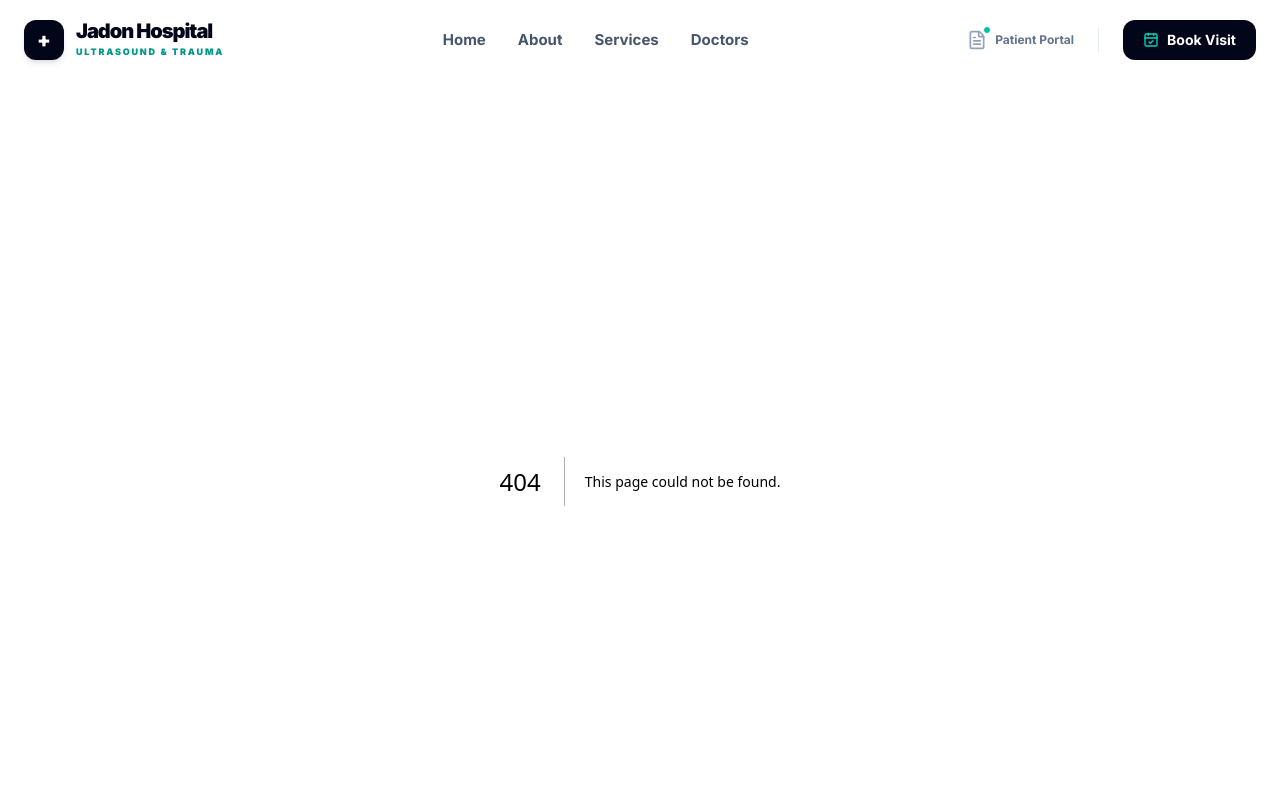
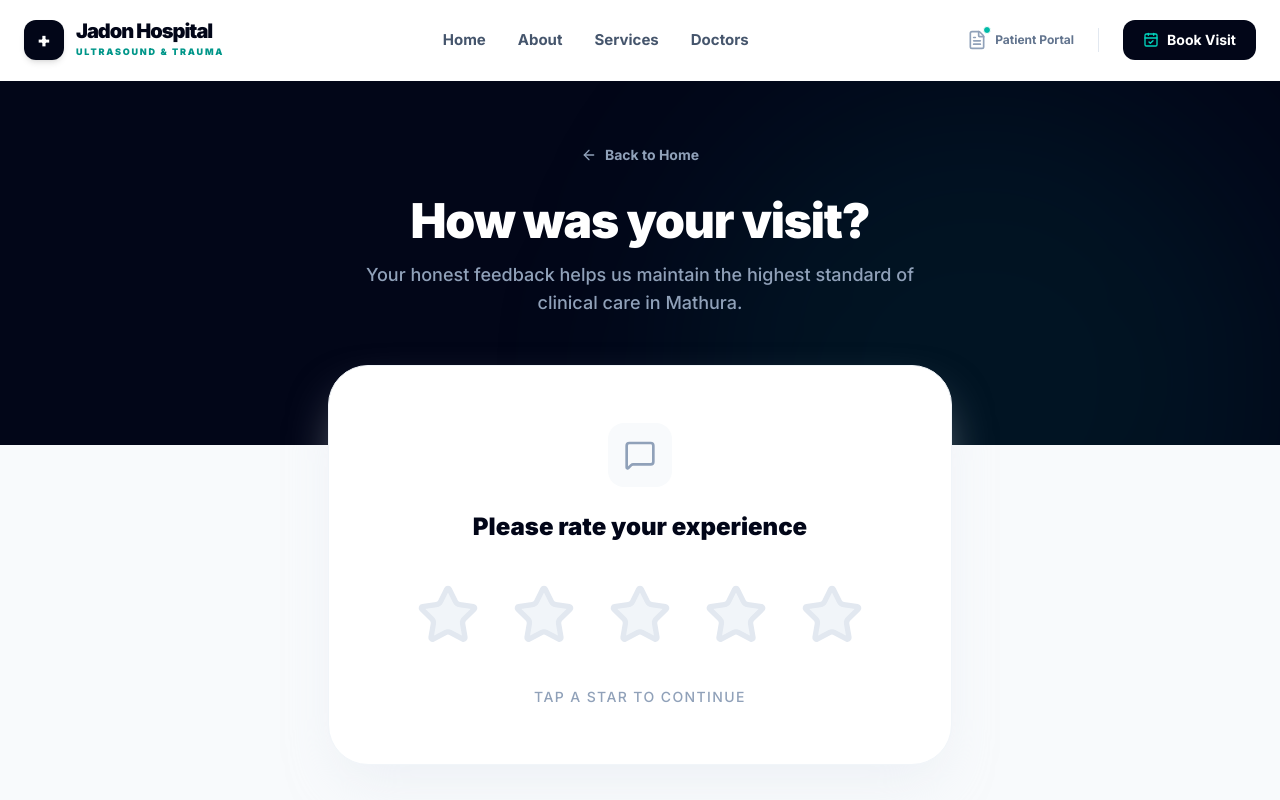
Before and after one commit to mohittarkardev-ops/jadon-hospital, a Next.js app: page /feedback in a window 1280 px wide. Before the commit this address had no page. Shown: the top 800 px of the page. Built offline with nearby package versions, Linux system fonts and the light colour scheme.

Commit message:
bug fixes

```diff
--- /dev/null
+++ b/app/feedback/page.tsx
@@ -0,0 +1,196 @@
+"use client";
+
+import { useState } from 'react';
+import Link from 'next/link';
+import {
+  Star, MessageSquare, Send, CheckCircle2,
+  ArrowLeft, MapPin, ShieldAlert
+} from 'lucide-react';
+
+export default function FeedbackPage() {
+  const [rating, setRating] = useState<number | null>(null);
+  const [hoveredRating, setHoveredRating] = useState<number | null>(null);
+  const [step, setStep] = useState<1 | 2 | 3>(1); // 1: Rate, 2: Action, 3: Submitted (Internal)
+  const [isSubmitting, setIsSubmitting] = useState(false);
+
+  // INJECTED: Your official Google Maps Review Link
+  const GOOGLE_REVIEW_LINK = "https://local.google.com/place?placeid=ChIJWb7Pd36DczkR-QNzQ1CuRXY&utm_medium=noren&utm_source=gbp&utm_campaign=2026";
+
+  const handleRatingClick = (selectedRating: number) => {
+    setRating(selectedRating);
+    // Add a tiny delay so they see the star fill up before transitioning
+    setTimeout(() => {
+      setStep(2);
+    }, 400);
+  };
+
+  const handleInternalSubmit = (e: React.FormEvent) => {
+    e.preventDefault();
+    setIsSubmitting(true);
+    // Simulate API call to send email to management
+    setTimeout(() => {
+      setIsSubmitting(false);
+      setStep(3);
+    }, 1500);
+  };
+
+  return (
+    <main className="min-h-screen bg-slate-50 selection:bg-teal-200 selection:text-teal-900 pb-24">
+
+      {/* 1. Minimal Header */}
+      <section className="bg-slate-950 pt-16 pb-32 px-6 relative overflow-hidden">
+        <div className="absolute top-0 right-0 w-[600px] h-[600px] bg-teal-600/10 blur-[100px] rounded-full pointer-events-none"></div>
+
+        <div className="max-w-3xl mx-auto relative z-10 text-center">
+          <div className="flex justify-center mb-8">
+            <Link href="/" className="inline-flex items-center gap-2 text-sm font-bold text-slate-400 hover:text-white transition-colors">
+              <ArrowLeft className="w-4 h-4" /> Back to Home
+            </Link>
+          </div>
+
+          <h1 className="text-4xl md:text-5xl font-black text-white tracking-tight mb-4">
+            How was your visit?
+          </h1>
+          <p className="text-lg text-slate-400 font-medium max-w-xl mx-auto">
+            Your honest feedback helps us maintain the highest standard of clinical care in Mathura.
+          </p>
+        </div>
+      </section>
+
+      {/* 2. The Smart Funnel Widget */}
+      <section className="max-w-2xl mx-auto px-6 -mt-20 relative z-20">
+        <div className="bg-white rounded-[2.5rem] p-8 md:p-12 shadow-2xl shadow-slate-200/50 border border-slate-100 min-h-[400px] flex flex-col justify-center transition-all duration-500">
+
+          {/* STEP 1: STAR RATING */}
+          {step === 1 && (
+            <div className="text-center animate-in fade-in slide-in-from-bottom-4 duration-500">
+              <div className="bg-slate-50 w-16 h-16 rounded-2xl flex items-center justify-center mx-auto mb-6 text-slate-400">
+                <MessageSquare className="w-8 h-8" />
+              </div>
+              <h2 className="text-2xl font-black text-slate-950 mb-8">Please rate your experience</h2>
+
+              <div className="flex justify-center gap-2 sm:gap-4">
+                {[1, 2, 3, 4, 5].map((star) => (
+                  <button
+                    key={star}
+                    onClick={() => handleRatingClick(star)}
+                    onMouseEnter={() => setHoveredRating(star)}
+                    onMouseLeave={() => setHoveredRating(null)}
+                    className="p-2 transition-transform hover:scale-110 active:scale-95 focus:outline-none"
+                  >
+                    <Star
+                      className={`w-12 h-12 md:w-16 md:h-16 transition-colors duration-200 ${
+                        (hoveredRating !== null ? star <= hoveredRating : rating !== null && star <= rating)
+                          ? 'fill-amber-400 text-amber-400'
+                          : 'fill-slate-100 text-slate-200'
+                      }`}
+                    />
+                  </button>
+                ))}
+              </div>
+              <p className="text-slate-400 font-medium mt-8 text-sm uppercase tracking-widest">
+                Tap a star to continue
+              </p>
+            </div>
+          )}
+
+          {/* STEP 2A: POSITIVE FEEDBACK (4-5 Stars) -> Route to Google */}
+          {step === 2 && rating && rating >= 4 && (
+            <div className="text-center animate-in zoom-in-95 duration-500">
+              <div className="bg-teal-50 w-20 h-20 rounded-full flex items-center justify-center mx-auto mb-6 text-teal-600">
+                <Star className="w-10 h-10 fill-teal-600" />
+              </div>
+              <h2 className="text-3xl font-black text-slate-950 mb-4 tracking-tight">We are thrilled!</h2>
+              <p className="text-slate-500 font-medium mb-8 leading-relaxed max-w-md mx-auto">
+                Thank you for the {rating}-star rating! It would mean the world to our doctors and staff if you could share your experience on Google. It only takes 30 seconds.
+              </p>
+
+              <a
+                href={GOOGLE_REVIEW_LINK}
+                target="_blank"
+                rel="noopener noreferrer"
+                className="w-full sm:w-auto inline-flex items-center justify-center gap-3 bg-blue-600 text-white px-10 py-5 rounded-2xl font-bold text-lg hover:bg-blue-700 transition-all shadow-lg shadow-blue-600/20"
+              >
+                <MapPin className="w-6 h-6" /> Post Review on Google
+              </a>
+
+              <button
+                onClick={() => setStep(1)}
+                className="block mx-auto mt-6 text-sm font-bold text-slate-400 hover:text-slate-950 transition-colors"
+              >
+                Go back
+              </button>
+            </div>
+          )}
+
+          {/* STEP 2B: NEGATIVE FEEDBACK (1-3 Stars) -> Route to Internal Form */}
+          {step === 2 && rating && rating <= 3 && (
+            <div className="animate-in fade-in slide-in-from-right-8 duration-500">
+              <div className="flex items-center gap-4 mb-6">
+                <div className="bg-red-50 p-3 rounded-xl text-red-600">
+                  <ShieldAlert className="w-6 h-6" />
+                </div>
+                <div>
+                  <h2 className="text-2xl font-black text-slate-950 tracking-tight">We want to make this right.</h2>
+                  <p className="text-slate-500 text-sm font-medium">Your feedback goes directly to hospital management.</p>
+                </div>
+              </div>
+
+              <form onSubmit={handleInternalSubmit} className="space-y-4">
+                <div>
+                  <label className="text-xs font-black text-slate-400 uppercase tracking-widest mb-2 block">What could we have done better?</label>
+                  <textarea
+                    required
+                    rows={4}
+                    className="w-full bg-slate-50 border border-slate-200 rounded-xl p-4 text-slate-900 font-medium focus:outline-none focus:border-teal-500 focus:ring-2 focus:ring-teal-500/20 transition-all resize-none"
+                    placeholder="Please share details about your visit..."
+                  ></textarea>
+                </div>
+                <div className="grid sm:grid-cols-2 gap-4">
+                  <div>
+                    <label className="text-xs font-black text-slate-400 uppercase tracking-widest mb-2 block">Your Name (Optional)</label>
+                    <input type="text" className="w-full bg-slate-50 border border-slate-200 rounded-xl px-4 py-3 text-slate-900 font-medium focus:outline-none focus:border-teal-500 focus:ring-2 focus:ring-teal-500/20 transition-all" />
+                  </div>
+                  <div>
+                    <label className="text-xs font-black text-slate-400 uppercase tracking-widest mb-2 block">Phone (Optional)</label>
+                    <input type="tel" className="w-full bg-slate-50 border border-slate-200 rounded-xl px-4 py-3 text-slate-900 font-medium focus:outline-none focus:border-teal-500 focus:ring-2 focus:ring-teal-500/20 transition-all" />
+                  </div>
+                </div>
+                <div className="pt-4 flex items-center justify-between">
+                  <button type="button" onClick={() => setStep(1)} className="text-sm font-bold text-slate-500 hover:text-slate-950 transition-colors">
+                    Cancel
+                  </button>
+                  <button
+                    disabled={isSubmitting}
+                    type="submit"
+                    className="bg-slate-950 text-white px-8 py-4 rounded-xl font-bold hover:bg-teal-600 transition-all shadow-lg disabled:opacity-70 flex items-center gap-2"
+                  >
+                    {isSubmitting ? 'Sending...' : <>Send to Management <Send className="w-4 h-4" /></>}
+                  </button>
+                </div>
+              </form>
+            </div>
+          )}
+
+          {/* STEP 3: SUBMITTED (Internal Only) */}
+          {step === 3 && (
+            <div className="text-center animate-in zoom-in duration-500 py-8">
+              <div className="bg-slate-100 w-20 h-20 rounded-full flex items-center justify-center mx-auto mb-6 text-slate-950">
+                <CheckCircle2 className="w-10 h-10" />
+              </div>
+              <h2 className="text-3xl font-black text-slate-950 mb-4 tracking-tight">Message Received.</h2>
+              <p className="text-slate-500 font-medium leading-relaxed max-w-sm mx-auto">
+                Thank you for bringing this to our attention. Our management team will review your comments immediately to ensure this does not happen again.
+              </p>
+              <Link href="/" className="inline-block mt-8 text-teal-600 font-bold hover:text-slate-950 transition-colors">
+                Return to Homepage
+              </Link>
+            </div>
+          )}
+
+        </div>
+      </section>
+
+    </main>
+  );
+}
```
